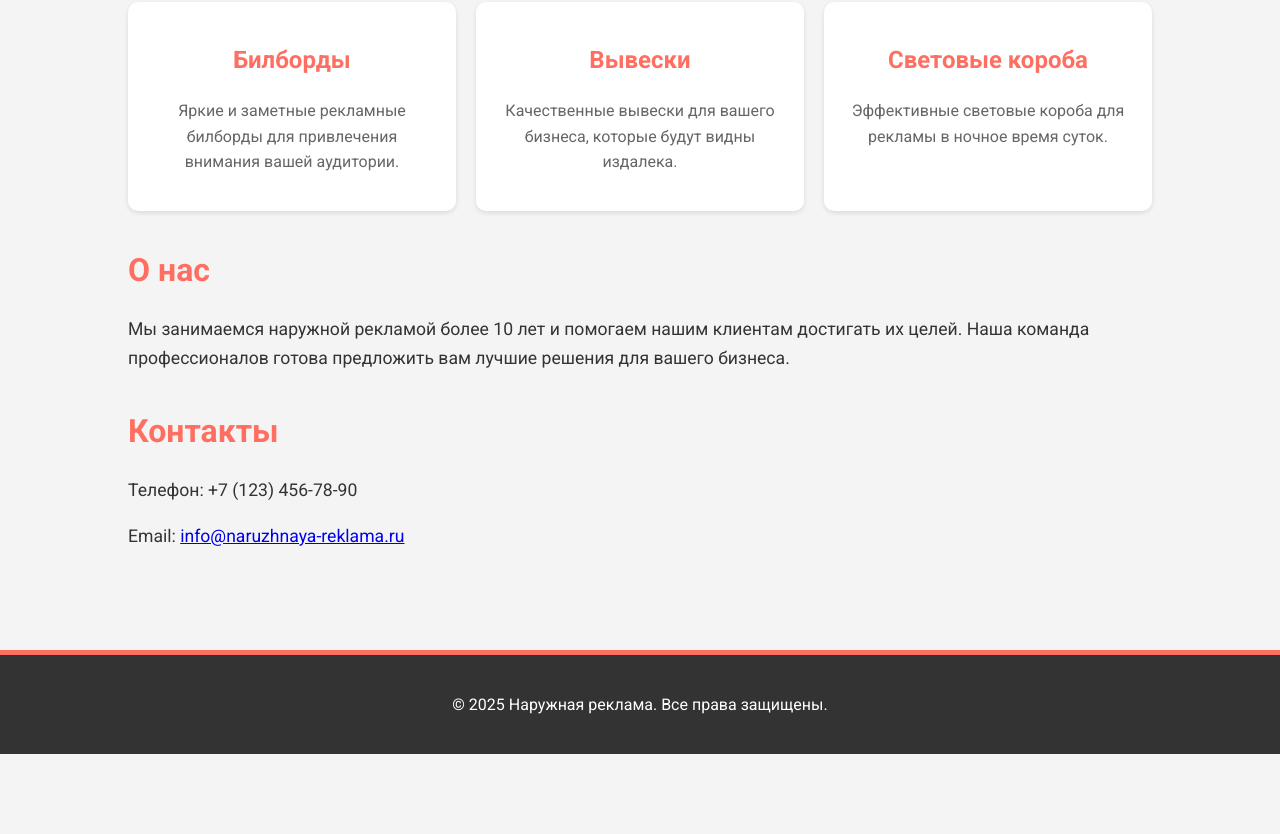
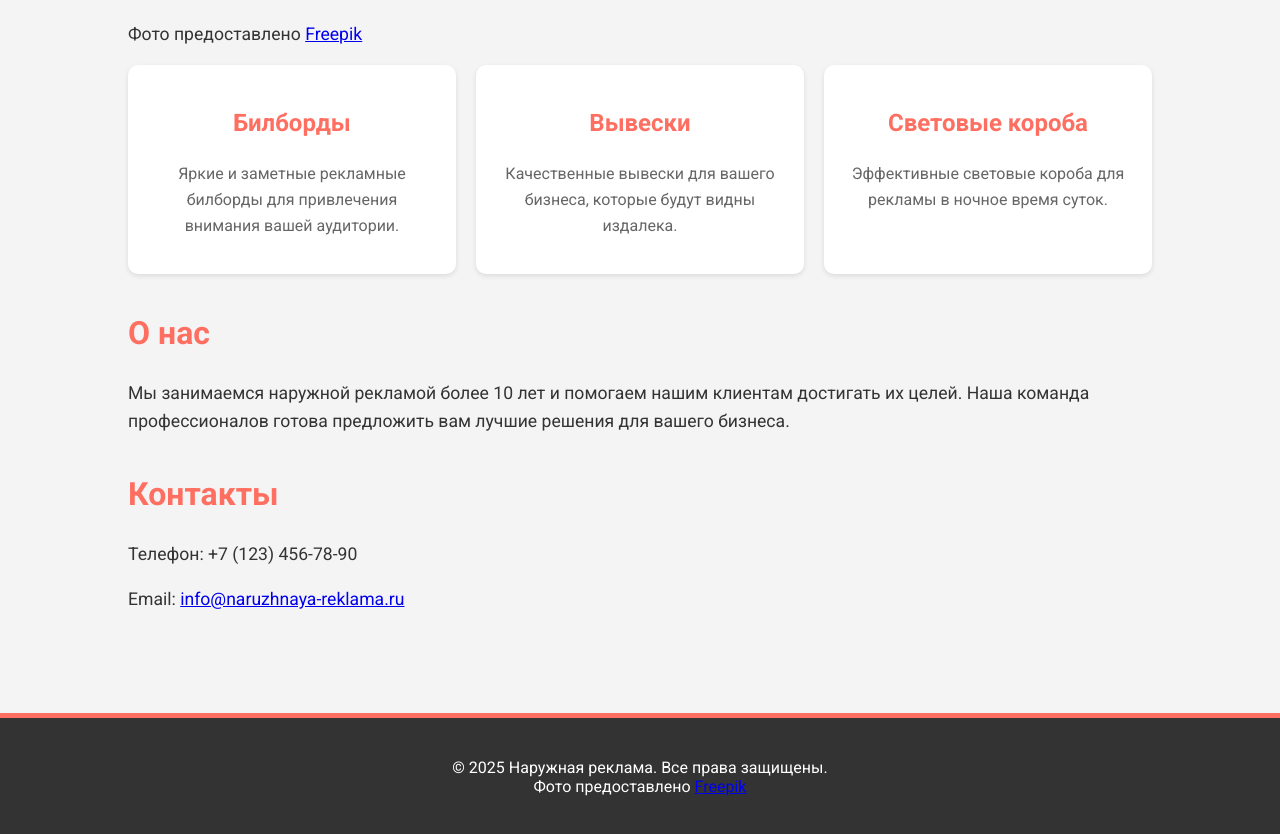
Before and after one commit to rein050/site-visitka, a plain HTML site: page index.html in a window 1280 px wide. Shown: the part 1586-2420 px from the top of the page. Before the commit the page ends 2340 px from the top, so only its background shows below. Drawn offline with Linux system fonts and the light colour scheme.

Commit message:
Update index.html

```diff
--- a/index.html
+++ b/index.html
@@ -32,6 +32,7 @@
             <section id="services">
                 <h2>Наши услуги</h2>
                 <img src="https://source.unsplash.com/1600x900/?outdoor,advertising" alt="Наружная реклама">
+                <p>Фото предоставлено <a href="https://www.freepik.com">Freepik</a></p>
                 <div class="services-grid">
                     <div class="service">
                         <h3>Билборды</h3>
@@ -61,6 +62,7 @@
     <footer>
         <div class="container">
             <p>&copy; 2025 Наружная реклама. Все права защищены.</p>
+            <p>Фото предоставлено <a href="https://www.freepik.com">Freepik</a></p>
         </div>
     </footer>
     <script src="script.js"></script>
```
